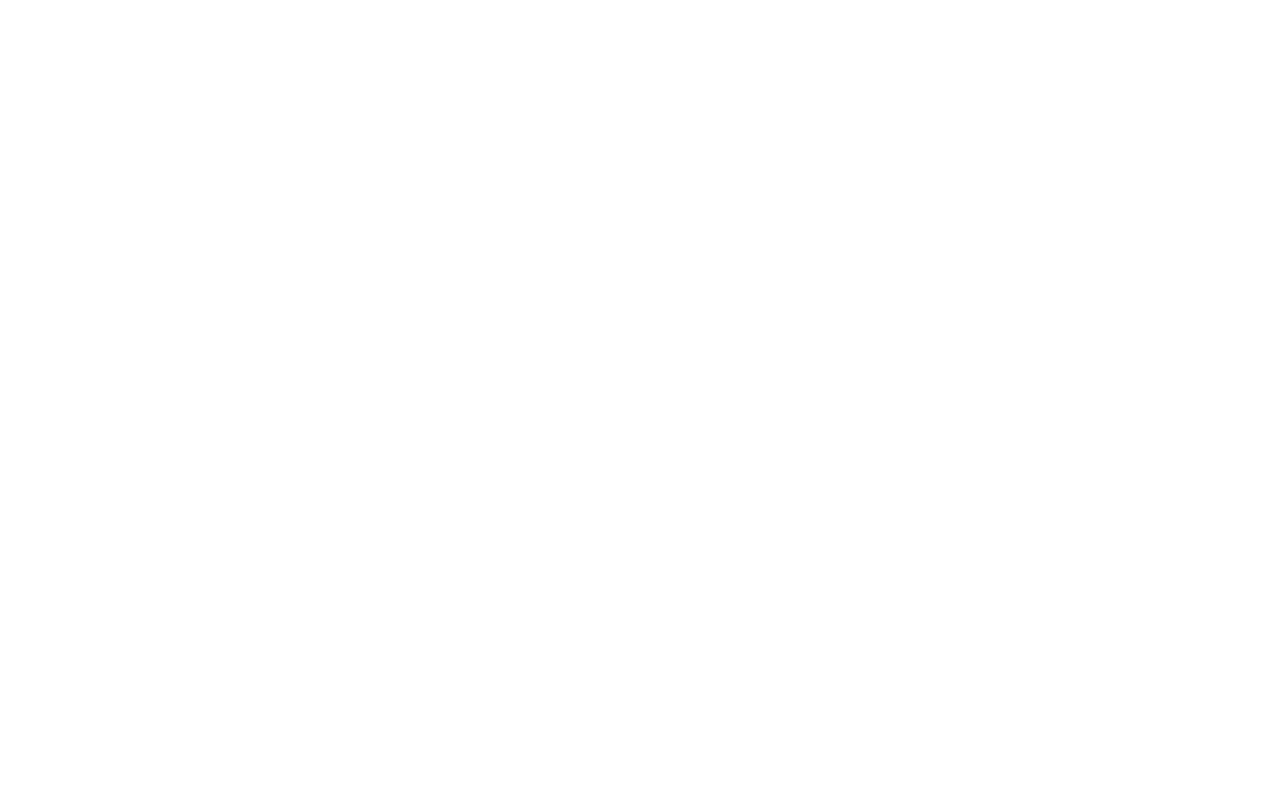
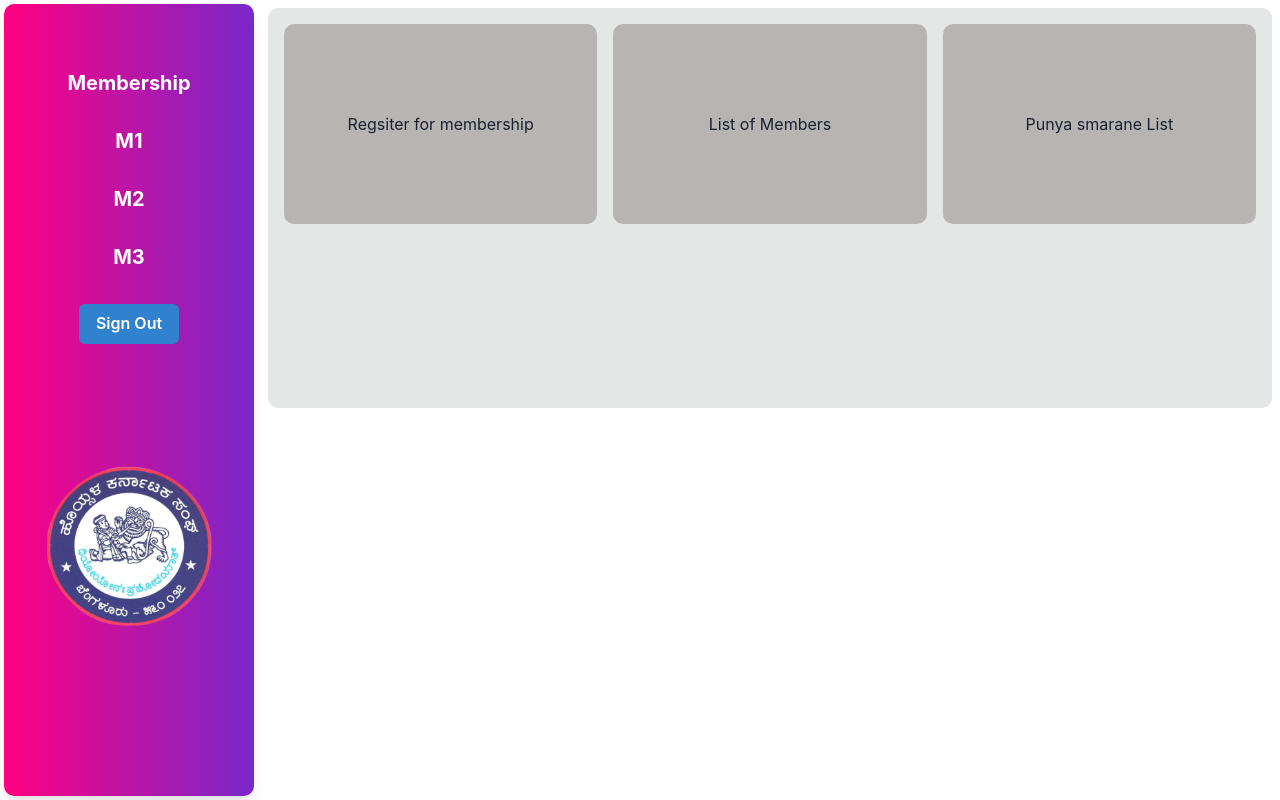
Before and after one commit to vinrusty/hks-website, a React (Create React App) app: page /membership in a window 1280 px wide. Before the commit this address had no page. Built offline with nearby package versions, Linux system fonts and the light colour scheme.

Commit message:
sidebar and dashboard

```diff
--- a/src/App.css
+++ b/src/App.css
@@ -5,6 +5,10 @@
 .App-logo {
   height: 40vmin;
   pointer-events: none;
+}
+.dashboard-wrapper{
+  width: 100%;
+  margin-left: 260px;
 }
 
 @media (prefers-reduced-motion: no-preference) {
--- a/src/App.js
+++ b/src/App.js
@@ -1,8 +1,9 @@
 import React from 'react';
+import {BrowserRouter as Router, Routes, Route} from 'react-router-dom';
 import MembershipForm from './components/MembershipForm';
 import LoginForm from './components/LoginForm';
+import Membership from './components/Membership';
 import './App.css';
-import {BrowserRouter as Router, Routes, Route} from 'react-router-dom';
 
 function App() {
   return (
@@ -11,6 +12,7 @@
       <Routes>
         <Route path='/' element={<LoginForm />} />
         <Route path='/register' element={<MembershipForm />} />
+        <Route path='/membership' element={<Membership />} />
       </Routes>
     </Router>
     </div>
--- a/src/components/LoginForm.jsx
+++ b/src/components/LoginForm.jsx
@@ -1,5 +1,6 @@
 import { VStack, Flex, Text, Input, FormLabel, Button, useMediaQuery } from '@chakra-ui/react';
 import React from 'react';
+import { NavLink } from 'react-router-dom';
 
 function LoginForm() {
 
@@ -21,7 +22,7 @@
                     <FormLabel htmlFor='password'>Password</FormLabel>
                     <Input placeholder='password' type='password' variant='filled' />
                 </Flex>
-                <Button marginTop='20px' width='50%' colorScheme='blue'>Login</Button>
+                <Button as={NavLink} to='/membership' marginTop='20px' width='50%' colorScheme='blue'>Login</Button>
             </Flex>
         </VStack>
         </div>
--- /dev/null
+++ b/src/components/Membership.jsx
@@ -0,0 +1,26 @@
+import { Flex, SimpleGrid } from '@chakra-ui/react';
+import React from 'react';
+import Sidebar from './Sidebar';
+
+function Membership() {
+  return (
+      <Flex>
+          <Sidebar />
+          <div className='dashboard-wrapper'>
+            <SimpleGrid columns={[2, null, 3]} gap={4} background='#E5E7E6' margin={2} padding={4} height='50vh' borderRadius='10px'>
+                <Flex alignItems='center' justifyContent='center' bg='#B7B5B3' height='200px' borderRadius='10px'>
+                    Regsiter for membership
+                </Flex>
+                <Flex alignItems='center' justifyContent='center' bg='#B7B5B3' height='200px' borderRadius='10px'>
+                    List of Members
+                </Flex>
+                <Flex alignItems='center' justifyContent='center' bg='#B7B5B3' height='200px' borderRadius='10px'>
+                    Punya smarane List
+                </Flex>
+            </SimpleGrid>
+          </div>
+      </Flex>
+  );
+}
+
+export default Membership;
--- /dev/null
+++ b/src/components/Sidebar.jsx
@@ -0,0 +1,32 @@
+import React from 'react';
+import { NavLink } from 'react-router-dom';
+import { Box, Flex, Text, Button } from '@chakra-ui/react'
+
+function Sidebar() {
+  return (
+    <Box width="250px" bgGradient='linear(to-l, #7928CA, #FF0080)' height="99vh" position="fixed" m={1} borderRadius={10} boxShadow='lg'>
+        <Flex direction='column' alignItems='center' height="75%" marginTop='2em'>
+            <Box as={NavLink} activeClassName='nav-active' to='/membership' mt={6}  height="50px" cursor='pointer'  width="95%" borderRadius={5}>
+            <Text m={2} fontSize='xl' fontWeight='bold' color='#FFF'>Membership</Text>
+            </Box>
+            <Box as={NavLink} mt={2} activeClassName='nav-active' to='/m1' height='50px' cursor='pointer'  width="95%" borderRadius={5}>
+            <Text m={2} fontSize='xl' fontWeight='bold' color='#FFF'>M1</Text>
+            </Box>
+            <Box as={NavLink} activeClassName='nav-active' to='/m2' height='50px' cursor='pointer' mt={2} width="95%"  borderRadius={5}>
+            <Text m={2} fontSize='xl' fontWeight='bold' color='#FFF'>M2</Text>
+            </Box>
+            <Box as={NavLink} activeClassName='nav-active' to='/m3' height='50px' cursor='pointer' mt={2} width="95%"  borderRadius={5}>
+            <Text m={2} fontSize='xl' fontWeight='bold' color='#FFF'>M3</Text>
+            </Box>
+            <Flex mt={4}>
+            <Button as={NavLink} to='/' m={1} width='100px' colorScheme='blue'>Sign Out</Button>
+            </Flex>
+            <Flex mt='auto' alignItems='center' justifyContent='center'>
+                <img src='/images/logo.png' alt='sangha logo' style={{width:"70%"}} />
+            </Flex>
+        </Flex>
+    </Box>
+  );
+}
+
+export default Sidebar;
```
